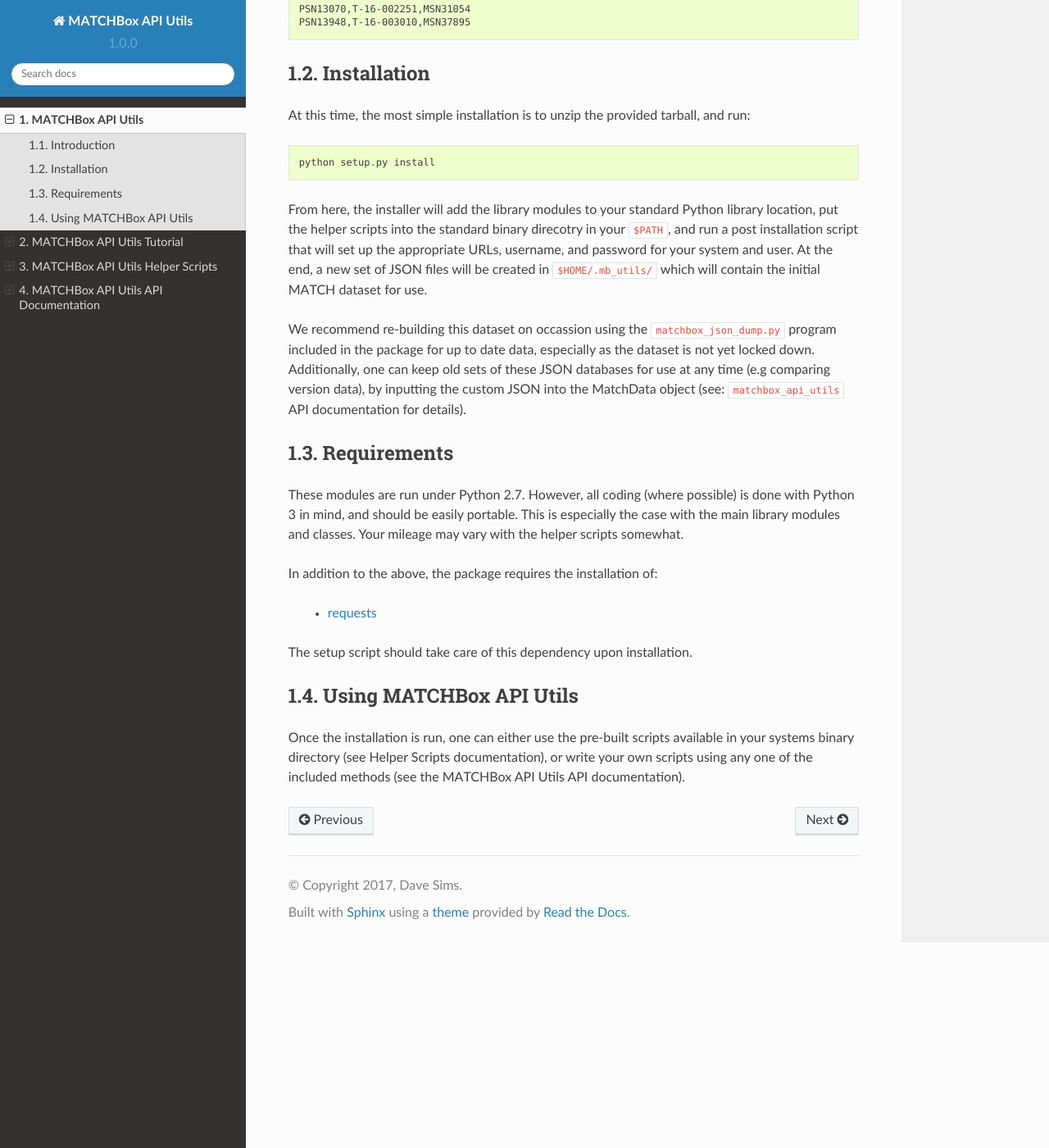
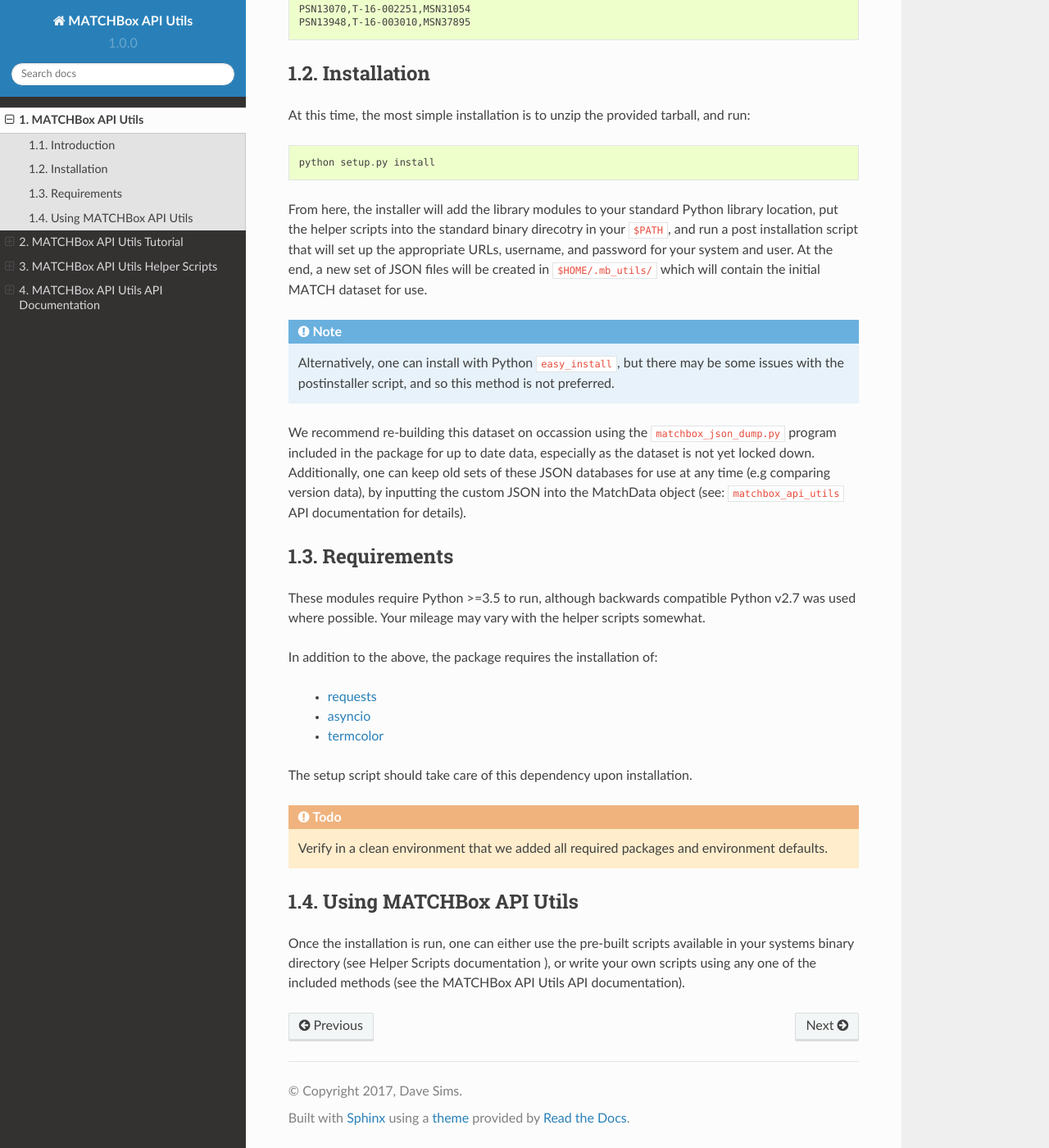
Before and after one commit to FNL-MoCha/matchbox_api_utils, a Sphinx documentation site: the page built from doc/intro.rst, in a window 1280 px wide and 1400 px high, scrolled down 942 px. Shown: the whole window at 82% size. Built offline with Sphinx 7.4.7 and the Read the Docs theme 2.0.0, drawn with Linux system fonts in a browser that asks for light colours; some of the changed text lies outside the part shown.

Commit message:
updated the intro docs

```diff
--- a/doc/intro.rst
+++ b/doc/intro.rst
@@ -57,9 +57,10 @@
 JSON files will be created in ``$HOME/.mb_utils/`` which will contain the initial
 MATCH dataset for use.
 
-.. note:
-    Alternatively, one can install with Python easy_install, but there may be
-    some issues with the postinstaller script.
+.. note::
+    Alternatively, one can install with Python ``easy_install``, but there may
+    be some issues with the postinstaller script, and so this method is not
+    preferred.
 
 We recommend re-building this dataset on occassion using the
 ``matchbox_json_dump.py`` program included in the package for up to date data,
@@ -72,21 +73,26 @@
 Requirements
 ============
 
-These modules are run under Python 2.7.  However, all coding (where possible) is
-done with Python 3 in mind, and should be easily portable. This is especially the
-case with the main library modules and classes.  Your mileage may vary with the
-helper scripts somewhat.
+These modules require Python >=3.5 to run, although backwards compatible Python
+v2.7 was used where possible. Your mileage may vary with the helper scripts
+somewhat.
 
 In addition to the above, the package requires the installation of:
 
     - `requests <http://docs.python-requests.org/en/master/>`_
+    - `asyncio <https://docs.python.org/3/library/asyncio.html>`_
+    - `termcolor <https://pypi.org/project/termcolor/>`_
 
 The setup script should take care of this dependency upon installation.
+
+.. todo::
+    Verify in a clean environment that we added all required packages and
+    environment defaults.
 
 Using MATCHBox API Utils
 ========================
 
-Once the installation is run, one can either use the pre-built scripts available
-in your systems binary directory (see Helper Scripts documentation), or write
-your own scripts using any one of the included methods (see the MATCHBox API Utils
-API documentation).
+Once the installation is run, one can either use the pre-built scripts
+available in your systems binary directory (see Helper Scripts documentation
+), or write your own scripts using any one of the included methods (see the
+MATCHBox API Utils API documentation).
```
Also changed, not shown: other parts of doc/intro.rst (+1 -1 lines).
